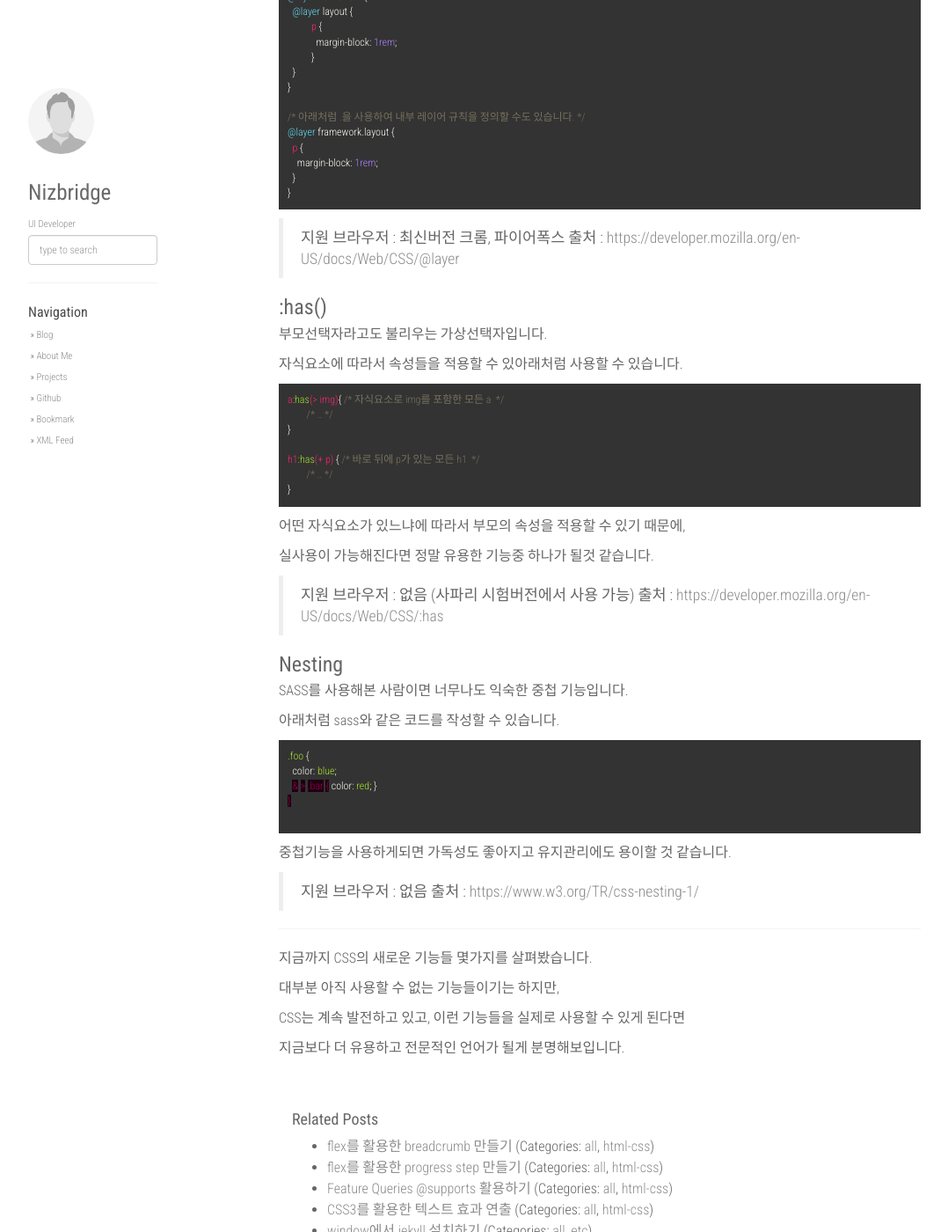
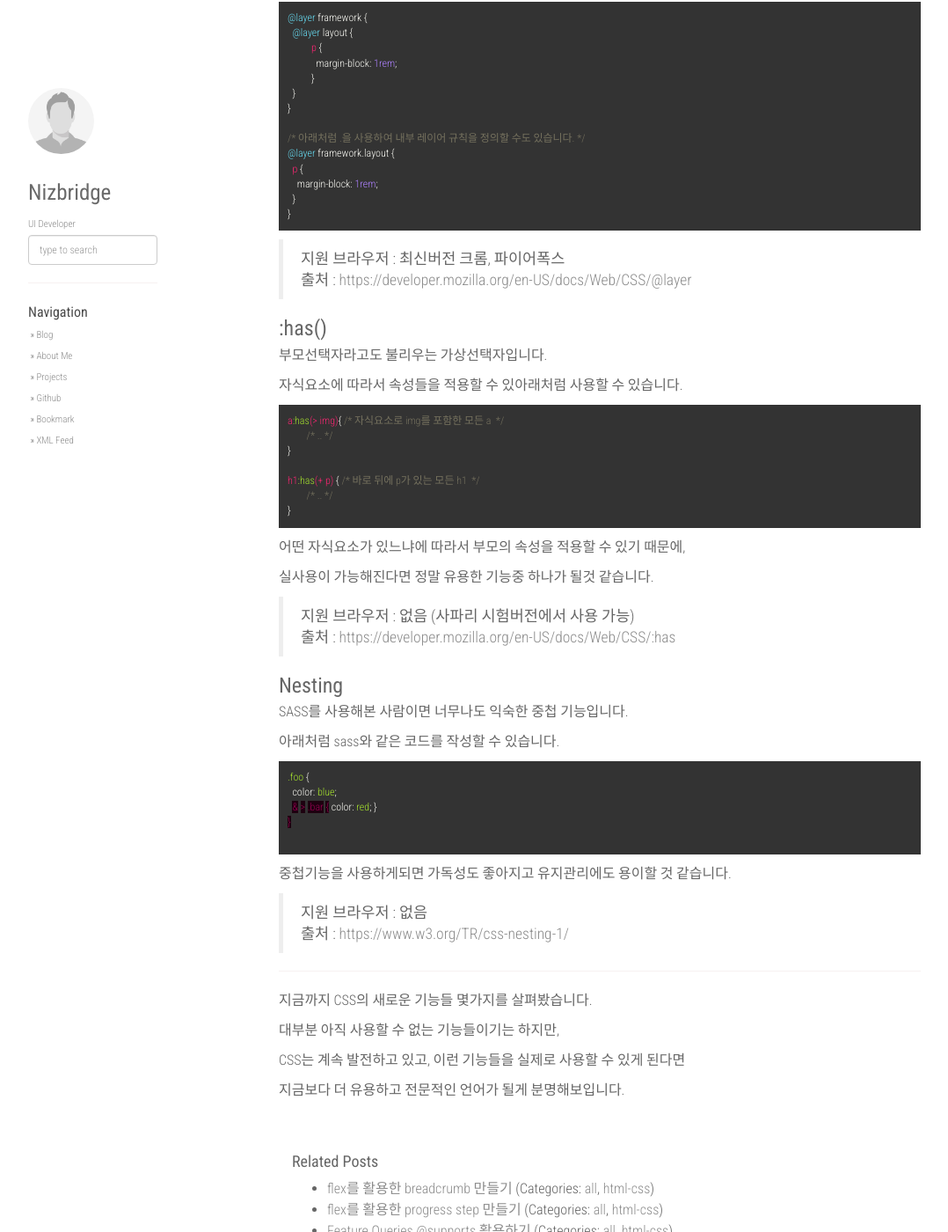
Before and after one commit to nizbridge/nizbridge.github.io, a Jekyll site: the page built from _posts/2022-03-17-css2022_3.md, in a window 1280 px wide and 1400 px high, scrolled down 1863 px. Shown: the whole window at 88% size, without its empty margins (53-1131 px from the left). Built offline with Jekyll 4.4.1, drawn with Linux system fonts in a browser that asks for light colours; nearby versions of some CDN libraries; some web fonts are replaced; some of the changed text lies outside the part shown.

````diff
--- a/_posts/2022-03-17-css2022_3.md
+++ b/_posts/2022-03-17-css2022_3.md
@@ -40,7 +40,7 @@ container-name은 특정 컨테이너에만 속성을 적용하고 싶은때 사
 
 container-name을 생략하게 되면 모든 쿼리 컨테이너들이 container-type에 따라서 속성이 적용됩니다.
 
-> 지원 브라우저 : 없음 (크롬은 chrome://flags 에서 기능 활성화하여 테스트 가능)
+> 지원 브라우저 : 없음 (크롬은 chrome://flags 에서 기능 활성화하여 테스트 가능)<br>
 > 출처 : [https://developer.mozilla.org/en-US/docs/Web/CSS/CSS_Container_Queries](https://developer.mozilla.org/en-US/docs/Web/CSS/CSS_Container_Queries)
 
 
@@ -66,7 +66,7 @@ container-name을 생략하게 되면 모든 쿼리 컨테이너들이 container
 2. 그렇지않고, `caret-color: pink, background: double-rainbow()` 속성을 지원한다면 B
 3. 둘 다 아니면 C
 
-> 지원 브라우저 : 없음
+> 지원 브라우저 : 없음<br>
 > 출처 : [https://www.w3.org/TR/css-conditional-5/#when-rule](https://www.w3.org/TR/css-conditional-5/#when-rule)
 
 
@@ -125,7 +125,7 @@ layer는 아래처럼 중첩해서 사용할 수도 있습니다.
 }
 ```
 
-> 지원 브라우저 : 최신버전 크롬, 파이어폭스
+> 지원 브라우저 : 최신버전 크롬, 파이어폭스<br>
 > 출처 : [https://developer.mozilla.org/en-US/docs/Web/CSS/@layer](https://developer.mozilla.org/en-US/docs/Web/CSS/@layer)
 
 
@@ -149,7 +149,7 @@ h1:has(+ p) { /* 바로 뒤에 p가 있는 모든 h1  */
 
 실사용이 가능해진다면 정말 유용한 기능중 하나가 될것 같습니다.
 
-> 지원 브라우저 : 없음 (사파리 시험버전에서 사용 가능)
+> 지원 브라우저 : 없음 (사파리 시험버전에서 사용 가능)<br>
 > 출처 : [https://developer.mozilla.org/en-US/docs/Web/CSS/:has](https://developer.mozilla.org/en-US/docs/Web/CSS/:has)
 
 
@@ -169,7 +169,7 @@ SASS를 사용해본 사람이면 너무나도 익숙한 중첩 기능입니다.
 
 중첩기능을 사용하게되면 가독성도 좋아지고 유지관리에도 용이할 것 같습니다.
 
-> 지원 브라우저 : 없음
+> 지원 브라우저 : 없음<br>
 > 출처 : [https://www.w3.org/TR/css-nesting-1/](https://www.w3.org/TR/css-nesting-1/)
 
 
````
